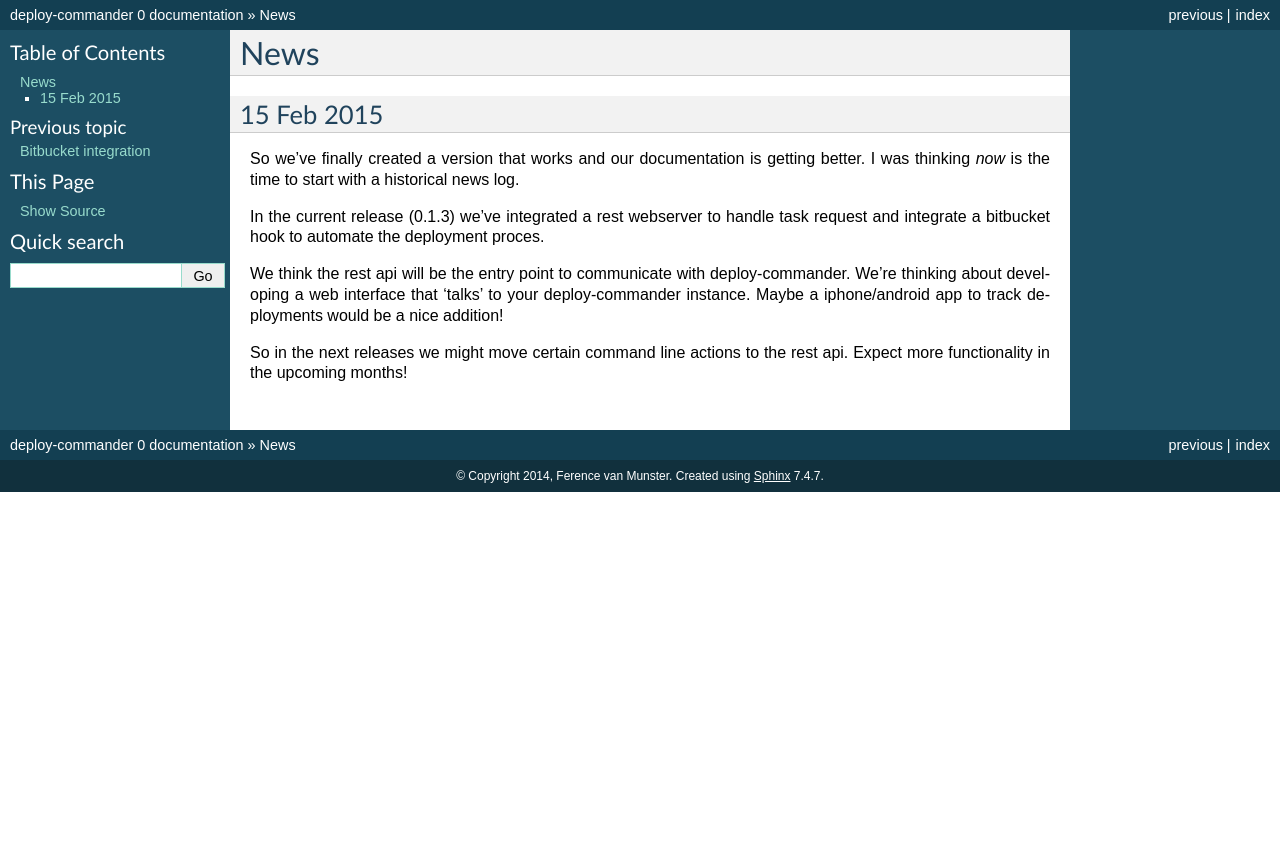
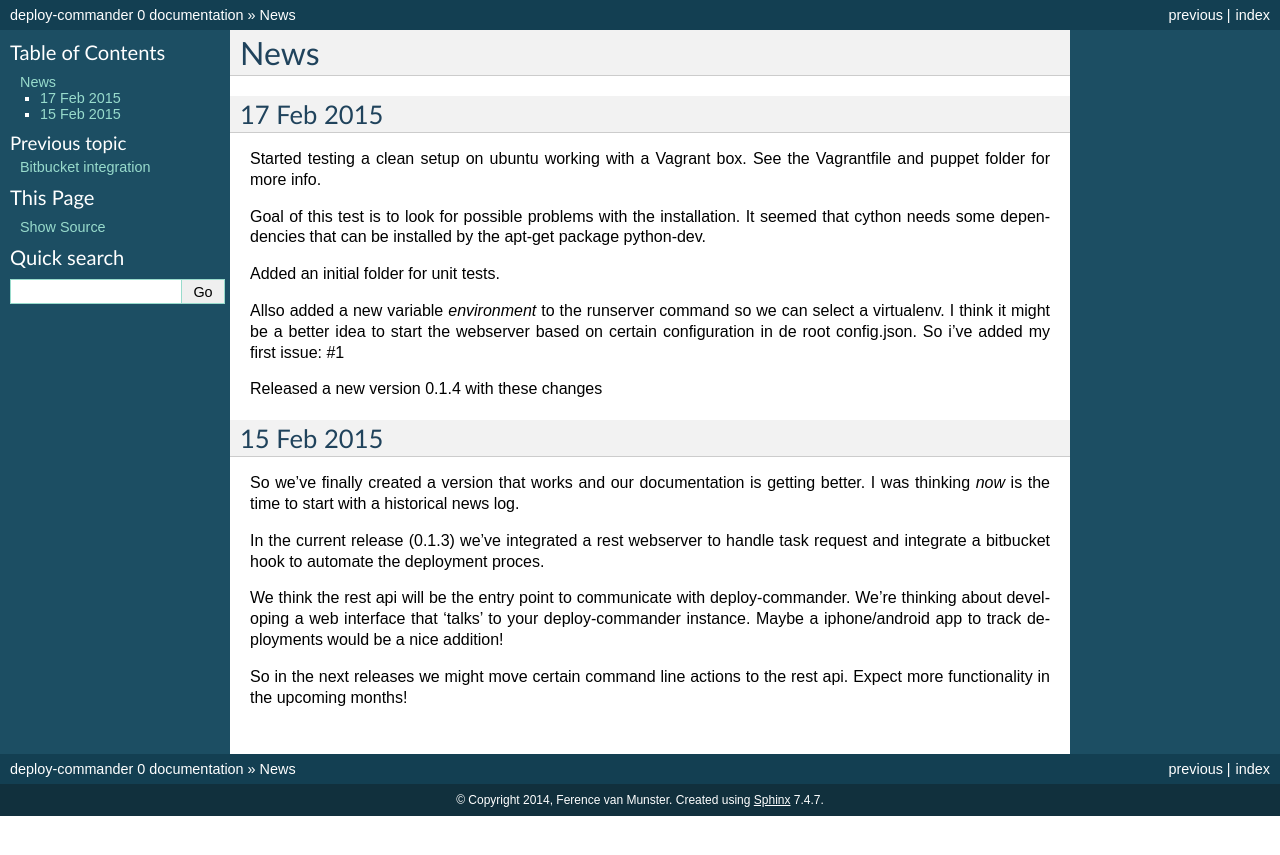
Before and after one commit to munstermedia/deploy-commander, a Sphinx documentation site: the page built from doc/news.txt, in a window 1280 px wide. Shown: the top 855 px of the page. Built offline with Sphinx 7.4.7, drawn with Linux system fonts in a browser that asks for light colours.

Commit message:
-	runserver added virtualenv path -	Inline documentation - 	Initial unit tests

```diff
--- a/doc/news.txt
+++ b/doc/news.txt
@@ -1,5 +1,23 @@
 News
 ====
+
+17 Feb 2015
+-----------
+
+Started testing a clean setup on ubuntu working with a Vagrant box.
+See the Vagrantfile and puppet folder for more info.
+
+Goal of this test is to look for possible problems with the installation.
+It seemed that cython needs some dependencies that can be installed by the apt-get package python-dev.
+
+Added an initial folder for unit tests.
+
+Allso added a new variable `environment` to the runserver command so we can select a virtualenv.
+I think it might be a better idea to start the webserver based on certain configuration in de root config.json.
+So i've added my first issue: #1
+
+Released a new version 0.1.4 with these changes
+
 
 15 Feb 2015
 -----------
--- a/setup.py
+++ b/setup.py
@@ -3,7 +3,7 @@
 
 setup(
     name='deploy-commander',
-    version='0.1.3',
+    version='0.1.4',
     author=u'Ference van Munster',
     author_email='info@munstermedia.nl',
     packages=find_packages(),
```
Also changed, not shown: CHANGELOG.md (+6 -1 lines), doc/tuturials/install-on-ubuntu.txt (+10 -3 lines), puppet/modules/uwsgi/files/uwsgi.conf (deleted, +0 -8 lines), 11 other files.
